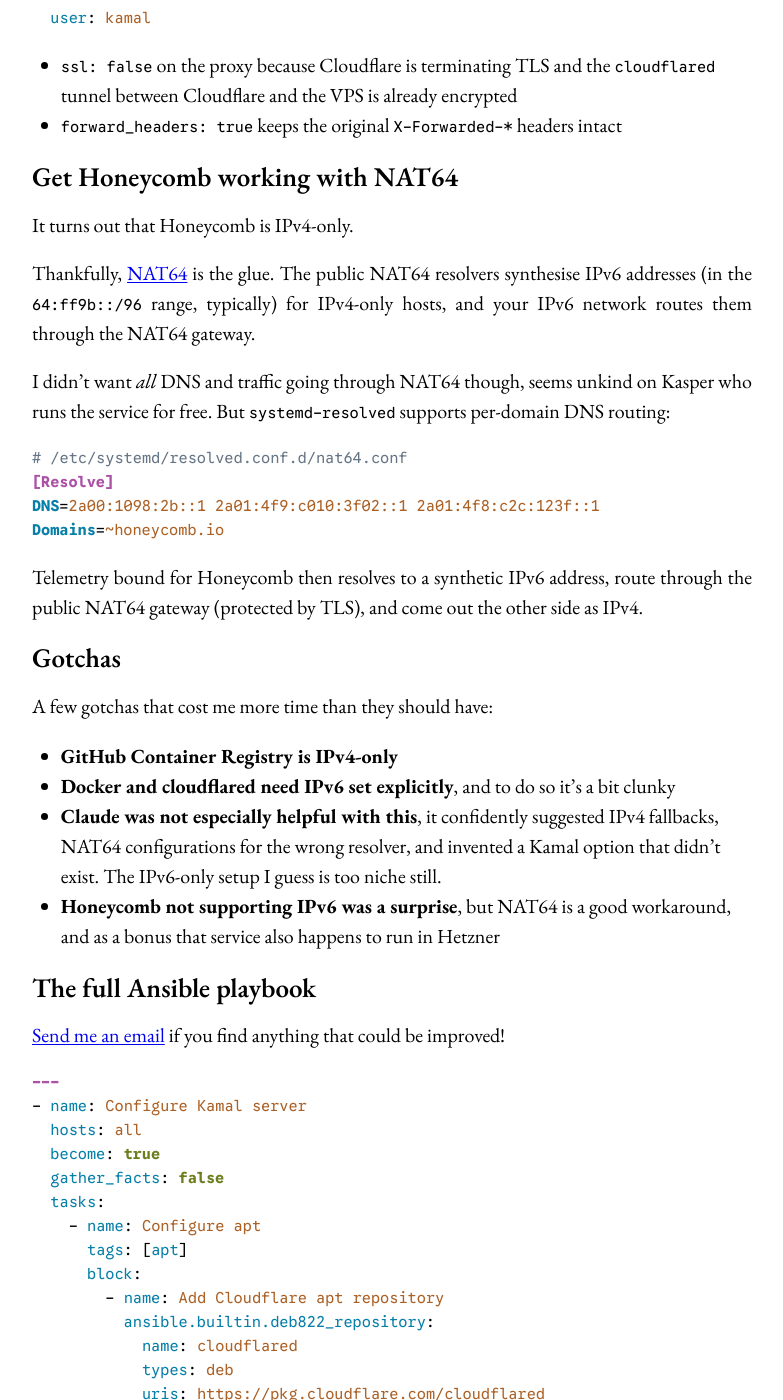
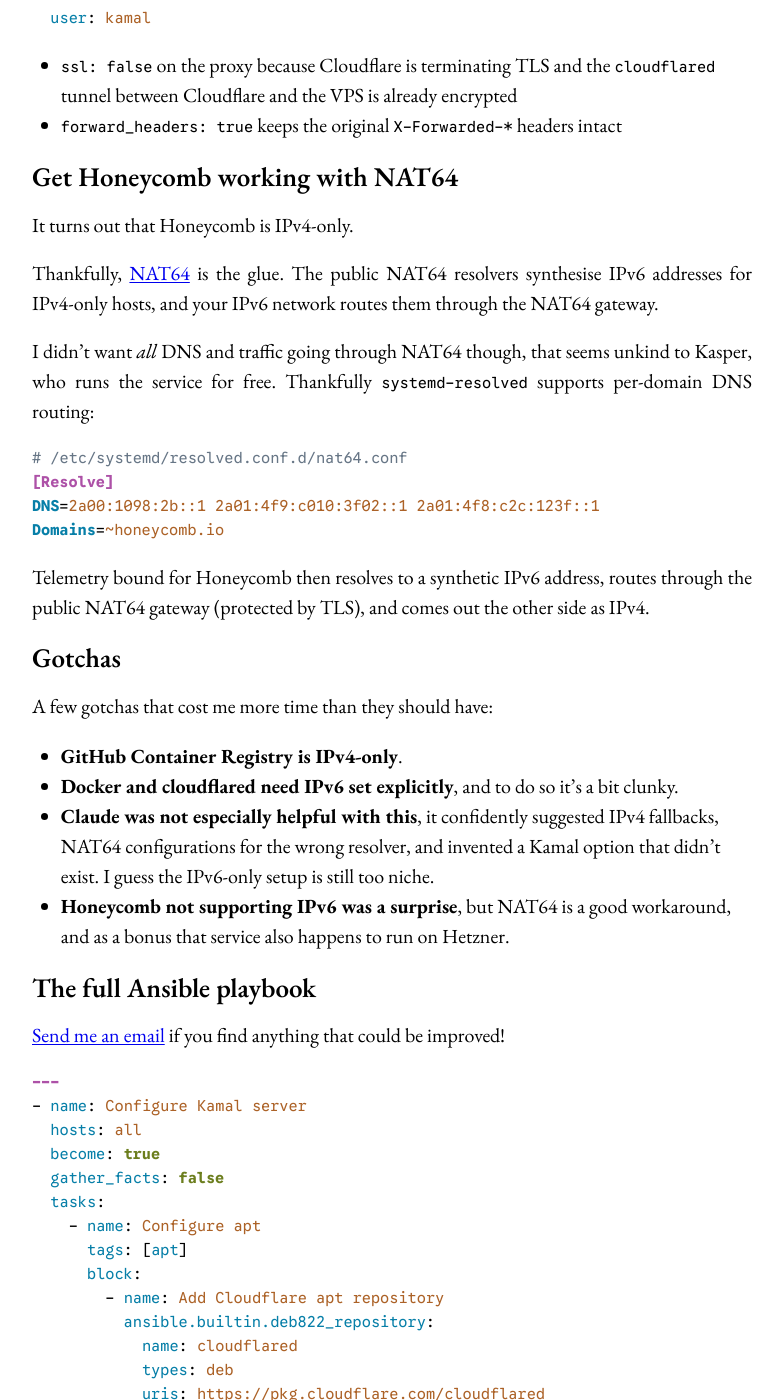
Before and after one commit to sjparkinson/uncomplicated.systems, a Jekyll site: the page built from _posts/2026-04-17-kamal-hetzner-ipv6-only.md, in a window 1280 px wide and 1400 px high, scrolled down 3755 px. Shown: the whole window, without its empty margins (248-1031 px from the left). Built offline with Jekyll 4.4.1, drawn with Linux system fonts in a browser that asks for light colours; some of the changed text lies outside the part shown.

Commit message:
Fix typos and improve clarity in the deployment guide for IPv6-only Hetzner Cloud with Kamal

````diff
--- a/_posts/2026-04-17-kamal-hetzner-ipv6-only.md
+++ b/_posts/2026-04-17-kamal-hetzner-ipv6-only.md
@@ -2,7 +2,7 @@
 
 I've been working on a small Rails project recently, and I've gone for Hetzner Cloud to deploy it, what looks to be the omakase option for new Rails 8 projects.
 
-To make life a little more challenging I went for the IPv6 only option. The 50¢ a month cost saving is a nice perk... But really I wanted to know if it was even possible. There are a few sharp edges so this post is mostly so future-me (or you) doesn't have to spend an evening re-discovering them.
+To make life a little more challenging I went for the IPv6-only option. The 50¢ a month cost saving is a nice perk... But really I wanted to know if it was even possible. There are a few sharp edges, so this post is mostly so future-me (or you) doesn't have to spend an evening re-discovering them.
 
 ### The shape of the setup
 
@@ -142,9 +142,9 @@
 
 It turns out that Honeycomb is IPv4-only.
 
-Thankfully, [NAT64](https://nat64.net/) is the glue. The public NAT64 resolvers synthesise IPv6 addresses (in the `64:ff9b::/96` range, typically) for IPv4-only hosts, and your IPv6 network routes them through the NAT64 gateway.
+Thankfully, [NAT64](https://nat64.net/) is the glue. The public NAT64 resolvers synthesise IPv6 addresses for IPv4-only hosts, and your IPv6 network routes them through the NAT64 gateway.
 
-I didn't want *all* DNS and traffic going through NAT64 though, seems unkind on Kasper who runs the service for free. But `systemd-resolved` supports per-domain DNS routing:
+I didn't want *all* DNS and traffic going through NAT64 though, that seems unkind to Kasper, who runs the service for free. Thankfully `systemd-resolved` supports per-domain DNS routing:
 
 ```ini
 # /etc/systemd/resolved.conf.d/nat64.conf
@@ -153,16 +153,16 @@
 Domains=~honeycomb.io
 ```
 
-Telemetry bound for Honeycomb then resolves to a synthetic IPv6 address, route through the public NAT64 gateway (protected by TLS), and come out the other side as IPv4.
+Telemetry bound for Honeycomb then resolves to a synthetic IPv6 address, routes through the public NAT64 gateway (protected by TLS), and comes out the other side as IPv4.
 
 ### Gotchas
 
 A few gotchas that cost me more time than they should have:
 
-* **GitHub Container Registry is IPv4-only**
-* **Docker and cloudflared need IPv6 set explicitly**, and to do so it's a bit clunky
-* **Claude was not especially helpful with this**, it confidently suggested IPv4 fallbacks, NAT64 configurations for the wrong resolver, and invented a Kamal option that didn't exist. The IPv6-only setup I guess is too niche still.
-* **Honeycomb not supporting IPv6 was a surprise**, but NAT64 is a good workaround, and as a bonus that service also happens to run in Hetzner
+* **GitHub Container Registry is IPv4-only**.
+* **Docker and cloudflared need IPv6 set explicitly**, and to do so it's a bit clunky.
+* **Claude was not especially helpful with this**, it confidently suggested IPv4 fallbacks, NAT64 configurations for the wrong resolver, and invented a Kamal option that didn't exist. I guess the IPv6-only setup is still too niche.
+* **Honeycomb not supporting IPv6 was a surprise**, but NAT64 is a good workaround, and as a bonus that service also happens to run on Hetzner.
 
 ### The full Ansible playbook
 
````
Also changed, not shown: other parts of _posts/2026-04-17-kamal-hetzner-ipv6-only.md (+2 -2 lines).
